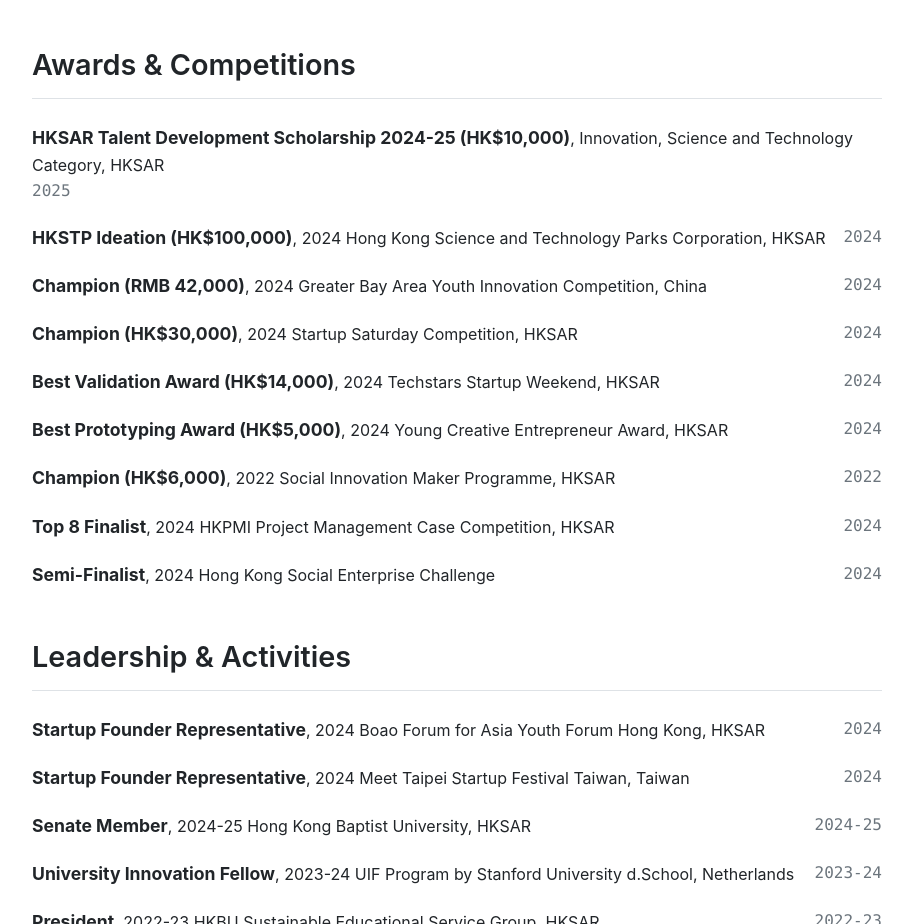
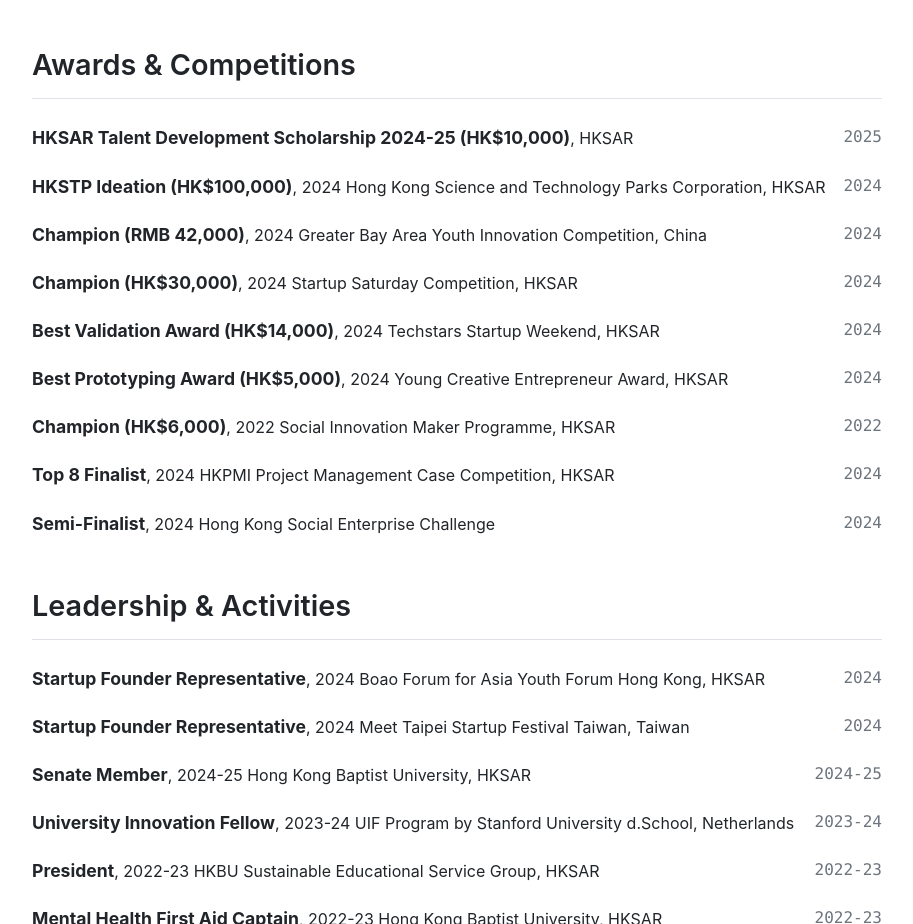
Before and after one commit to vickyliu79/vickyliu79.github.io, a plain HTML site: page index.html in a window 1280 px wide. Shown: the part 2029-2953 px from the top of the page, without its empty margins (183-1096 px from the left). Drawn offline with Linux system fonts and the light colour scheme.

Commit message:
Update index.html

```diff
--- a/index.html
+++ b/index.html
@@ -290,7 +290,7 @@
         <section class="section" id="awards">
             <h2>Awards & Competitions</h2>
             <ul>
-                <li class="item"><div class="item-main"><b>HKSAR Talent Development Scholarship 2024-25 (HK$10,000)</b>, Innovation, Science and Technology Category, HKSAR</div><div class="date">2025</div></li>
+                <li class="item"><div class="item-main"><b>HKSAR Talent Development Scholarship 2024-25 (HK$10,000)</b>, HKSAR</div><div class="date">2025</div></li>
                 <li class="item"><div class="item-main"><b>HKSTP Ideation (HK$100,000)</b>, 2024 Hong Kong Science and Technology Parks Corporation, HKSAR</div><div class="date">2024</div></li>
                 <li class="item"><div class="item-main"><b>Champion (RMB 42,000)</b>, 2024 Greater Bay Area Youth Innovation Competition, China</div><div class="date">2024</div></li>
                 <li class="item"><div class="item-main"><b>Champion (HK$30,000)</b>, 2024 Startup Saturday Competition, HKSAR</div><div class="date">2024</div></li>
```
